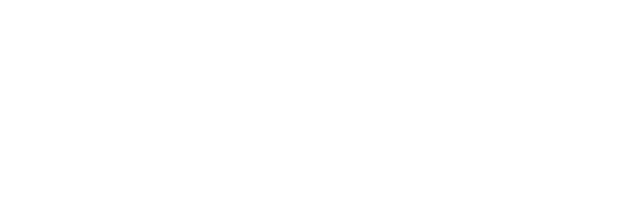
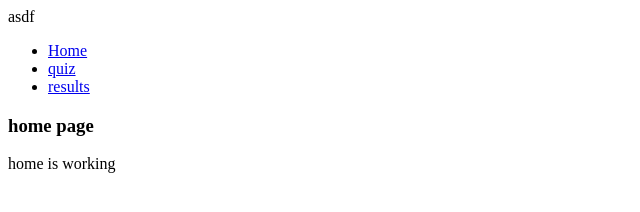
Before and after one commit to bjax13/Quiz, a plain HTML site: page index.html in a window 1280 px wide. Shown: the whole page, without its empty margins (0-640 px from the left). Drawn offline with nearby package versions, Linux system fonts and the light colour scheme; some packages are replaced by stand-ins of ours.

Commit message:
didtn capitalise U in templateUrl now works

```diff
--- a/app.js
+++ b/app.js
@@ -1,21 +1,23 @@
-angular.module("quizApp",['ui.router'])
-.config(function ($stateProvider, $urlRouterProvider) {
+angular.module("quizApp", ['ui.router'])
+    .config(function($stateProvider, $urlRouterProvider) {
 
         $stateProvider
-      .state("home",{
-        templateurl:"./components/home/homeView.html",
+            .state("home", {
+                templateUrl: "components/home/homeView.html",
                 controller: 'homeCtrl',
                 url: '/home'
             })
-      .state("quiz",{
-        templateurl:"./components/quiz/views/questionDetailView.html",
+            .state("quiz", {
+                templateUrl: "./components/quiz/views/questionDetailView.html",
                 controller: 'quizCtrl',
                 url: '/quiz'
             })
-      .state("results",{
-        templateurl:"./components/results/resultsView.html",
+            .state("results", {
+                templateUrl: "./components/results/resultsView.html",
                 controller: 'resultsCtrl',
                 url: '/results'
             })
+        $urlRouterProvider
+            .otherwise('/home')
 
     })
--- a/index.html
+++ b/index.html
@@ -5,8 +5,17 @@
     <title></title>
   </head>
   <body >
+    asdf
+    <ul>
+      <li><a ui-sref="home">Home</a></li>
+      <li><a ui-sref="quiz">quiz</a></li>
+      <li><a ui-sref="results">results</a></li>
+    </ul>
+
+
 
     <ui-view>
+
     </ui-view>
 
     <script src="https://ajax.googleapis.com/ajax/libs/angularjs/1.6.0/angular.js"></script>
```
Lines whose indentation alone changed are shown as unchanged.
